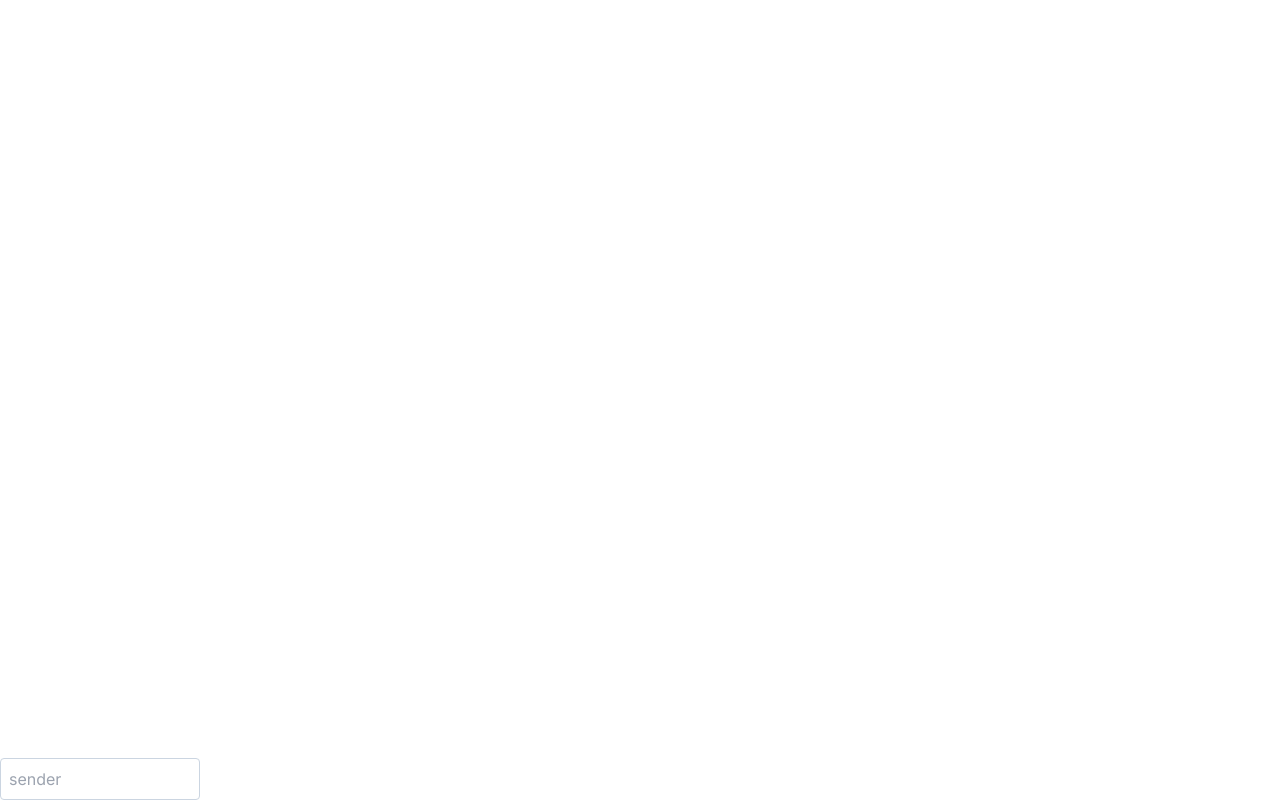
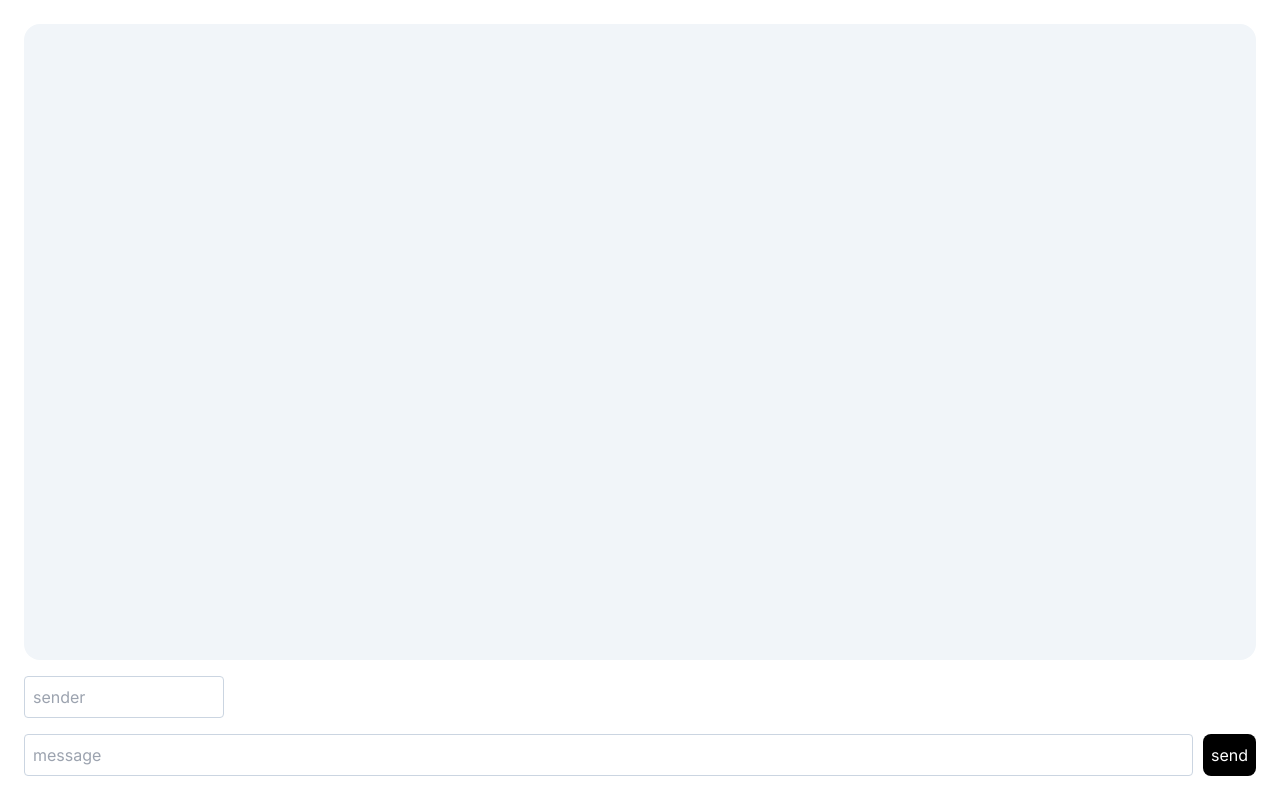
Before and after one commit to krishnachandran-u/chatapp-nextjs-go, a Next.js app in the folder frontend/: page /chat/1 in a window 1280 px wide. Built offline with nearby package versions, Linux system fonts and the light colour scheme.

Commit message:
user page  finish

```diff
--- a/frontend/src/app/chat/[username]/page.js
+++ b/frontend/src/app/chat/[username]/page.js
@@ -1,9 +1,14 @@
 const Chat = ({params}) => {
     return (
-        <div className = "bg-white w-screen h-screen text-black flex flex-col justify-between items-center">
-           <div className = "w-full bg-slate-100"></div>
-           <div className = "bg-white flex flex-col justify-center items-start w-full">
+        <div className = "bg-white w-screen h-screen text-black flex flex-col justify-between items-center p-[24px] gap-[16px]">
+           <div className = "w-full bg-slate-100 overflow-y-scroll h-full rounded-[16px]">
+            </div>
+           <div className = "bg-white flex flex-col justify-center items-start w-full gap-[16px]">
             <input className = "border-[1px] border-1 border-slate-300 rounded-[4px] p-[8px] w-[200px]" type = "text" placeholder = "sender" />
+            <div className = "w-full flex flex-row gap-[10px]">
+                <input className = "border-[1px] border-1 border-slate-300 rounded-[4px] p-[8px] w-full" type = "text" placeholder = "message" />
+                <button className = "bg-black text-white rounded-[8px] p-[8px] hover:bg-slate-500 transition-colors duration-300">send</button>
+            </div>
            </div>
         </div>
     )
```
